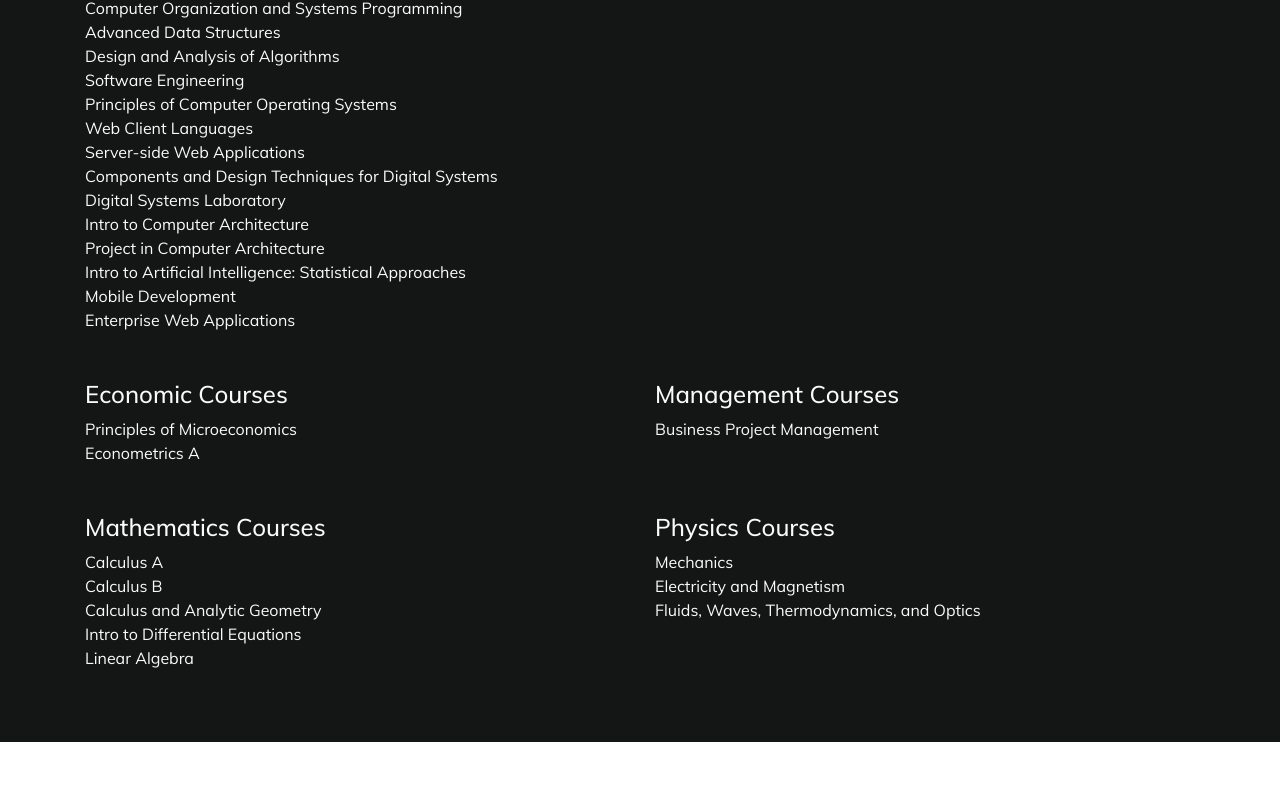
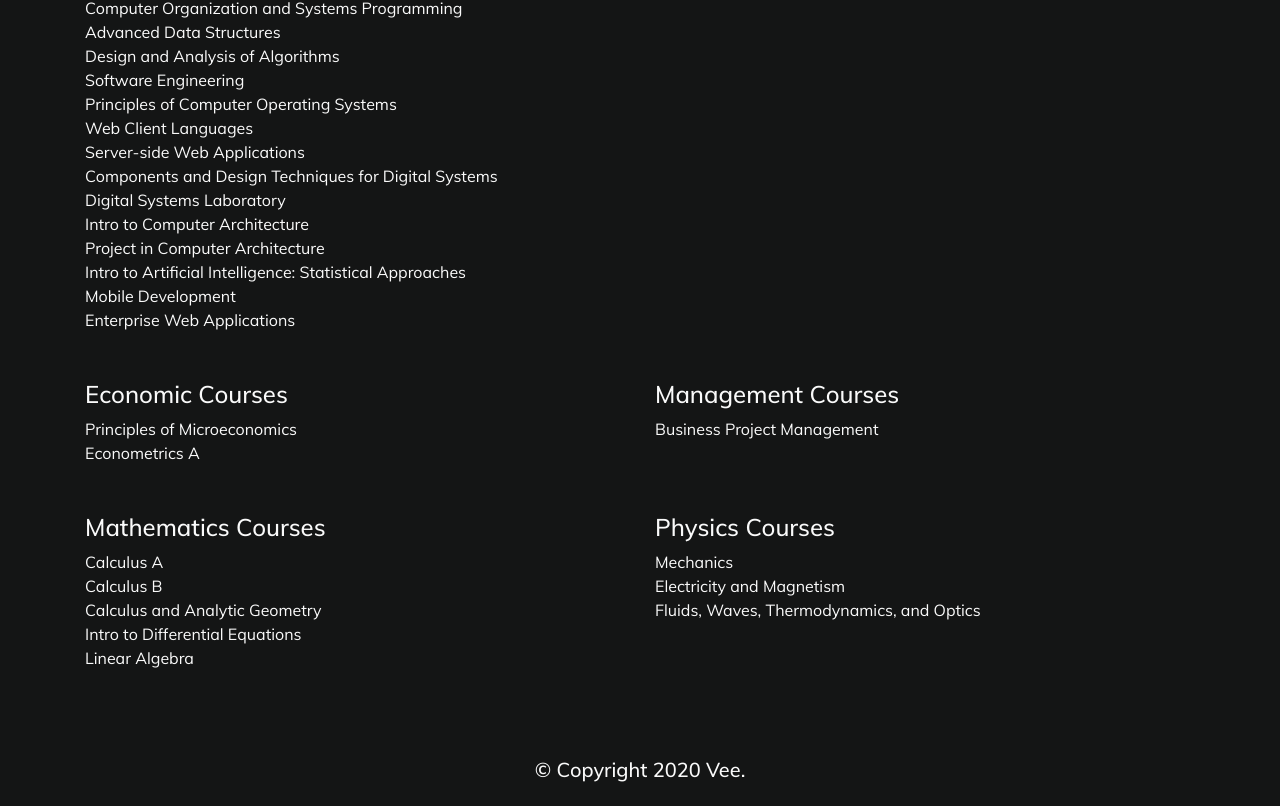
Before and after one commit to VeeSquared/veesquared.github.io, an Angular app: page / in a window 1280 px wide. Shown: the part 4932-5738 px from the top of the page. Before the commit the page ends 5674 px from the top, so only its background shows below. Built offline with nearby package versions, Linux system fonts and the light colour scheme.

Commit message:
Added Footer Component

```diff
--- a/src/app/app.component.html
+++ b/src/app/app.component.html
@@ -4,3 +4,4 @@
 <app-projects></app-projects>
 <app-skills></app-skills>
 <app-education></app-education>
+<app-footer></app-footer>
--- a/src/app/app.module.ts
+++ b/src/app/app.module.ts
@@ -10,6 +10,7 @@ import { SloganComponent } from './slogan/slogan.component';
 import { ProjectsComponent } from './projects/projects.component';
 import { SkillsComponent } from './skills/skills.component';
 import { EducationComponent } from './education/education.component';
+import { FooterComponent } from './footer/footer.component';
 
 @NgModule({
   declarations: [
@@ -20,7 +21,8 @@ import { EducationComponent } from './education/education.component';
     SloganComponent,
     ProjectsComponent,
     SkillsComponent,
-    EducationComponent
+    EducationComponent,
+    FooterComponent
   ],
   imports: [
     BrowserModule,
--- /dev/null
+++ b/src/app/footer/footer.component.html
@@ -0,0 +1,11 @@
+<section id="slogan" class="black-bg p-3">
+    <div class="container">
+        <div class="row">
+            <div class="col-md-12 col-sm-12">
+                <h5 class="text-center">
+                    © Copyright {{currentYear}} Vee.
+                </h5>
+            </div>
+        </div>
+    </div>
+</section>
--- /dev/null
+++ b/src/app/footer/footer.component.ts
@@ -0,0 +1,17 @@
+import { Component, OnInit } from '@angular/core';
+
+@Component({
+  selector: 'app-footer',
+  templateUrl: './footer.component.html',
+  styleUrls: ['./footer.component.scss']
+})
+export class FooterComponent implements OnInit {
+
+  currentYear: number = (new Date()).getFullYear();
+
+  constructor() { }
+
+  ngOnInit(): void {
+  }
+
+}
```
Also changed, not shown: src/app/footer/footer.component.scss (added), 1 other file (tests, documents, lock files or other folders).
